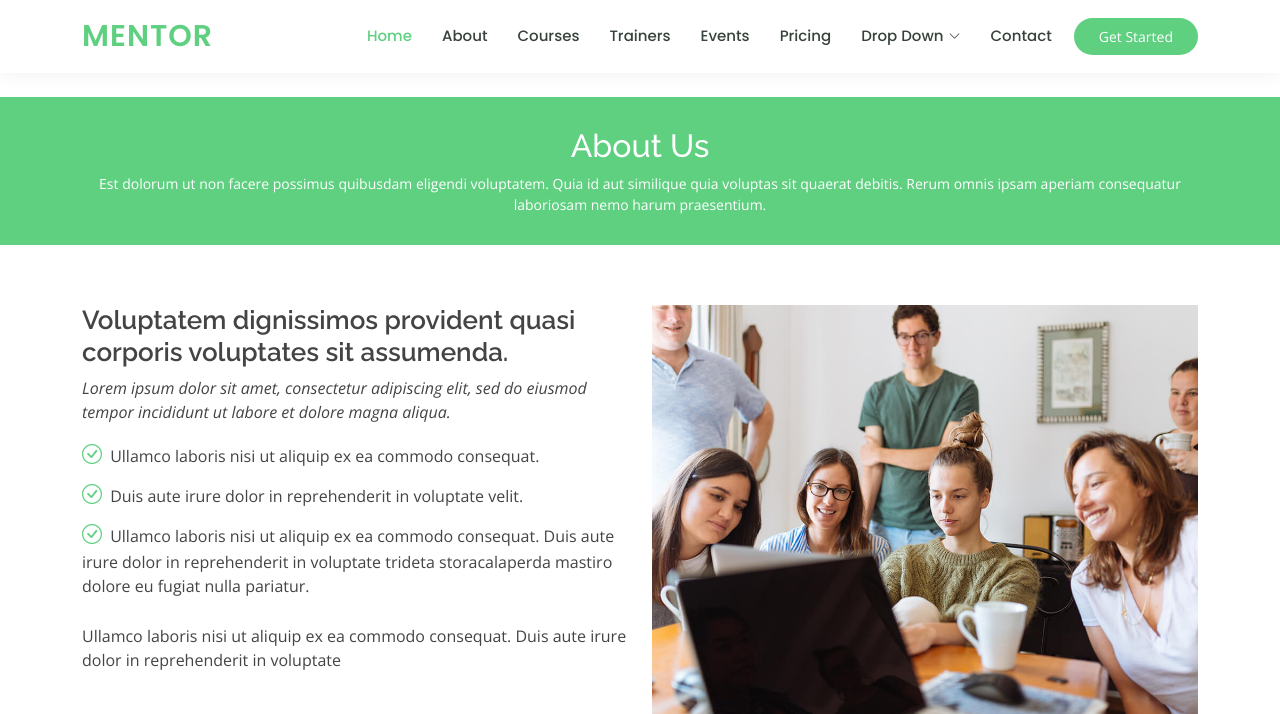
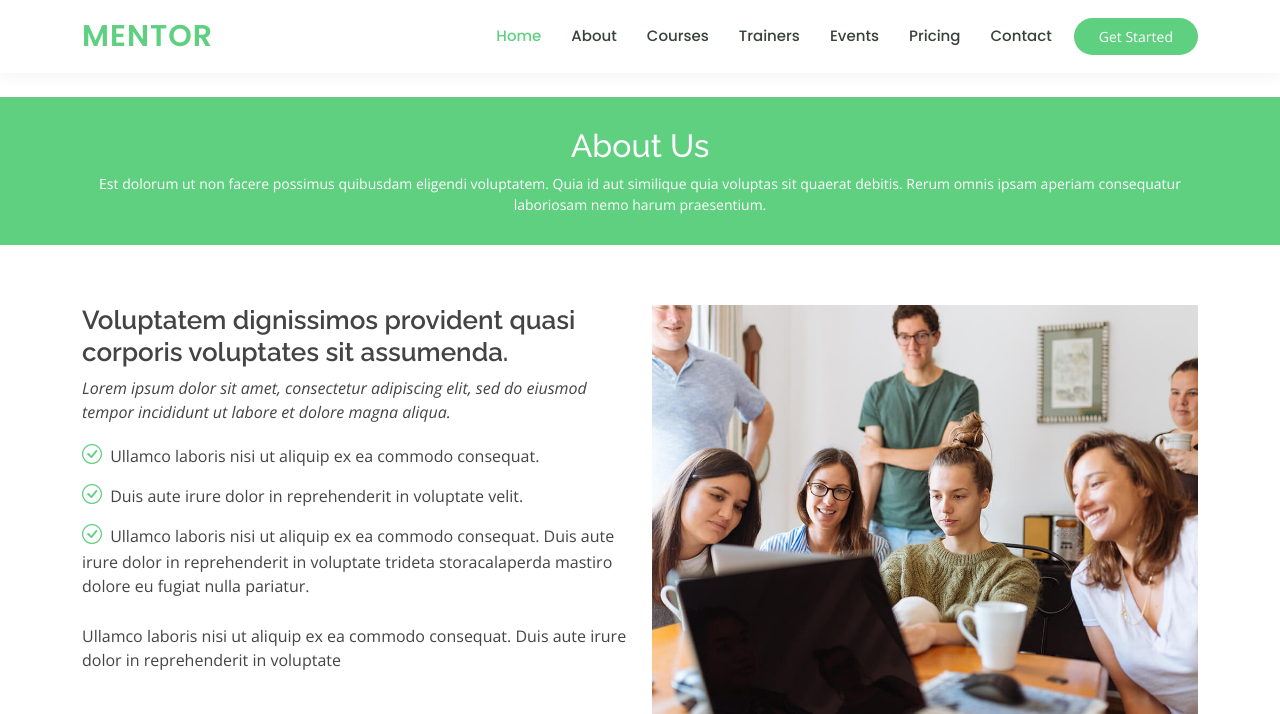
Before and after one commit to A-D-H-D/makini_hack, a Django app: page /about/ in a window 1280 px wide. Shown: the top 714 px of the page. Run offline with Django 5.2, Linux system fonts and the light colour scheme; some libraries are stand-ins or nearby versions.

Commit message:
wowooooo

```diff
--- a/templates/master.html
+++ b/templates/master.html
@@ -58,23 +58,9 @@
           <li><a href="trainers.html">Trainers</a></li>
           <li><a href="events.html">Events</a></li>
           <li><a href="pricing.html">Pricing</a></li>
-          <li class="dropdown"><a href="#"><span>Drop Down</span> <i class="bi bi-chevron-down"></i></a>
-            <ul>
-              <li><a href="#">Drop Down 1</a></li>
-              <li class="dropdown"><a href="#"><span>Deep Drop Down</span> <i class="bi bi-chevron-right"></i></a>
-                <ul>
-                  <li><a href="#">Deep Drop Down 1</a></li>
-                  <li><a href="#">Deep Drop Down 2</a></li>
-                  <li><a href="#">Deep Drop Down 3</a></li>
-                  <li><a href="#">Deep Drop Down 4</a></li>
-                  <li><a href="#">Deep Drop Down 5</a></li>
-                </ul>
-              </li>
-              <li><a href="#">Drop Down 2</a></li>
-              <li><a href="#">Drop Down 3</a></li>
-              <li><a href="#">Drop Down 4</a></li>
-            </ul>
-          </li>
+
+
+
           <li><a href="contact.html">Contact</a></li>
         </ul>
         <i class="bi bi-list mobile-nav-toggle"></i>
--- a/web/urls.py
+++ b/web/urls.py
@@ -4,5 +4,6 @@ from . import views
 urlpatterns = [
     path('', views.index, name='index'),
     path('contact/', views.contact, name='contact'),
-    path('about/', views.about, name='about')
+    path('about/', views.about, name='about'),
+    path('log/', views.login_user, name='login_user')
 ]
--- a/web/views.py
+++ b/web/views.py
@@ -1,7 +1,9 @@
 from django.core.mail import send_mail
 from makini_hack.settings import EMAIL_HOST_USER
 from django.shortcuts import render
-
+from django.contrib.auth import authenticate, login
+from django.contrib import messages
+from django.shortcuts import redirect,render
 
 # Create your views here.
 def index(request):
@@ -15,17 +17,35 @@ def about(request):
 def contact(request):
     if request.method == 'POST':
         message_name = request.POST['message-name']
-        message_email = request.POSTp['mesaage-email']
-        message =request.POST['message']
+        message_email = request.POST['message-email']
+        message = request.POST['message']
 
         # send an email
         send_mail(
-            message_name, #subjetc,
+            message_name,  # subjetc,
             message,
-            message_email ,
+            message_email,
             ['kariukibriankamotho@gmail.com'],
         )
     else:
         return render(request, 'contact.html', {})
 
     return render(request, 'contact.html', {})
+
+
+def login_user(request):
+    if request.method == "POST":
+        username = request.POST['username']
+        password = request.POST['password']
+
+        user = authenticate(request, username=username, password=password)
+        if user is not None:
+            login(request, user)
+            messages.success(request, f'Welcome {username}')
+            return redirect('index')
+        else:
+            messages.error(request, f'Invalid username or password')
+            return redirect('login_user')
+    # else:
+    #     return render(request, 'login_user.html')
+    return render(request, 'login_user.html', {})
```
Also changed, not shown: templates/login_user.html (added, +18 -0 lines), db.sqlite3.
